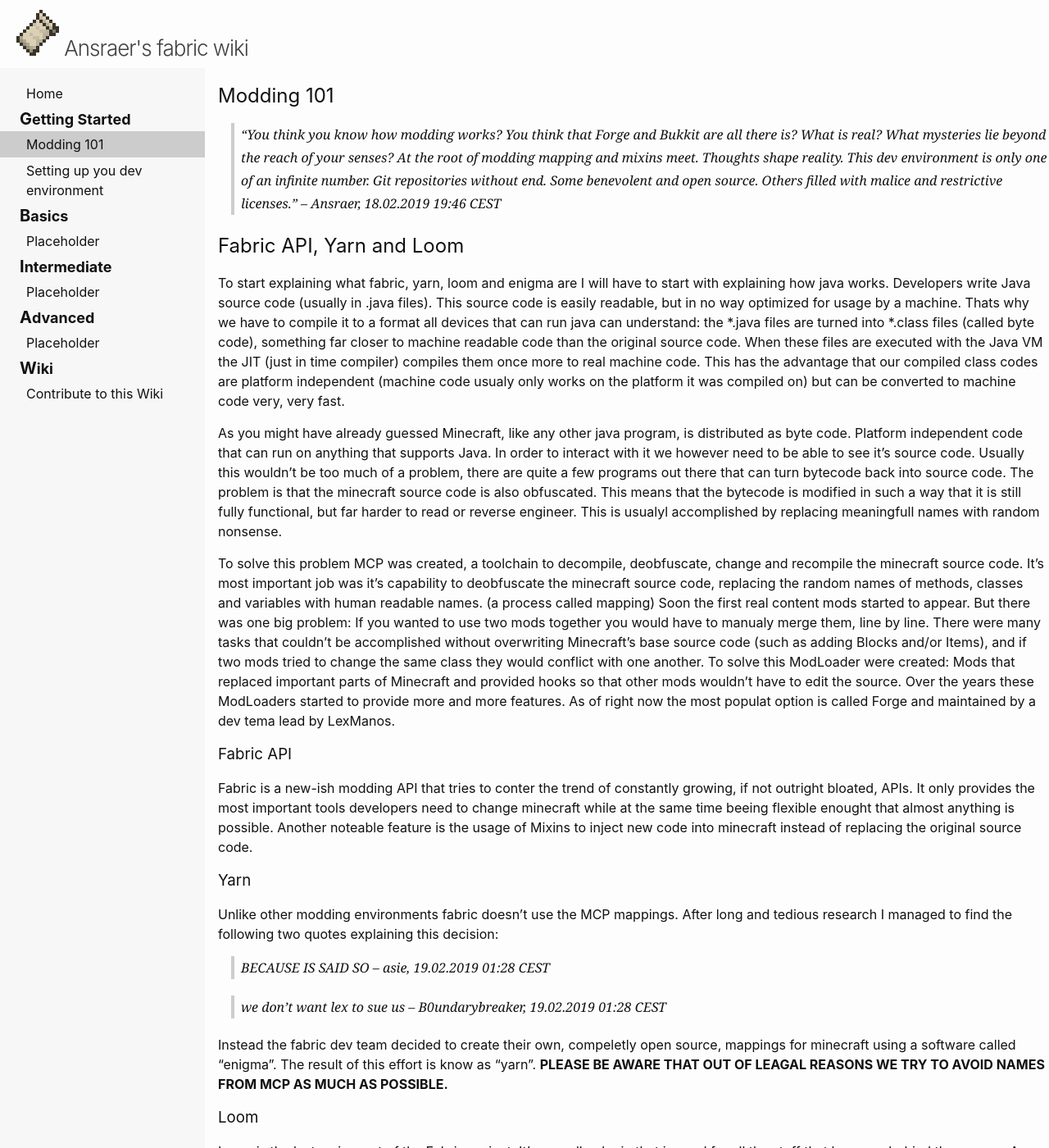
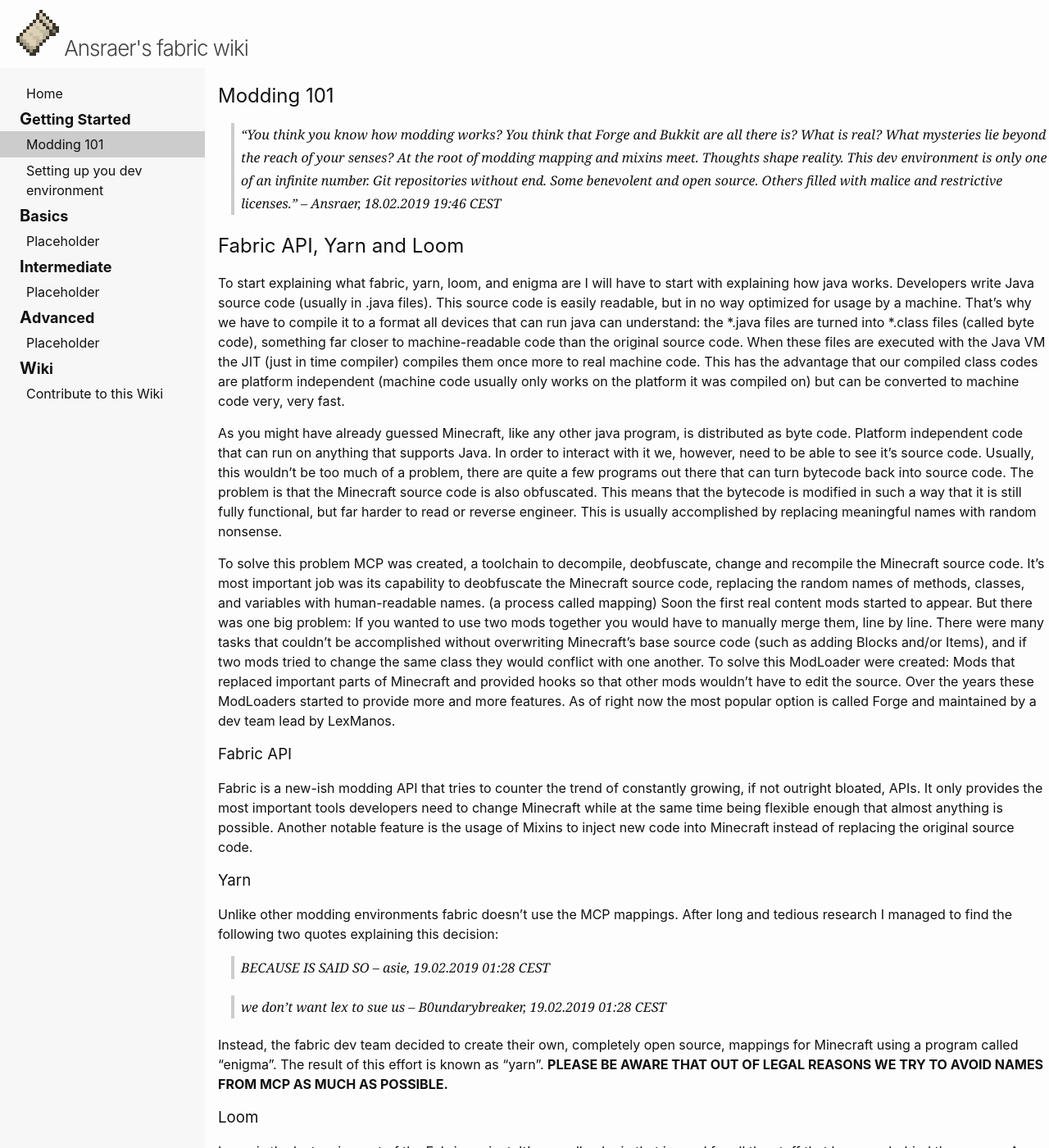
Before and after one commit to CottonMC/Wiki, a Jekyll site: the page built from _pages/_beginner/Modding101.md, in a window 1280 px wide and 1400 px high. Shown: the whole window at 82% size. Built offline with Jekyll 4.4.1, drawn with Linux system fonts in a browser that asks for light colours.

Commit message:
spelling update, added anchors

```diff
--- /dev/null
+++ b/_includes/anchor_headings.html
@@ -0,0 +1,100 @@
+{% capture headingsWorkspace %}
+  {% comment %}
+    Version 1.0.3
+      https://github.com/allejo/jekyll-anchor-headings
+
+    "Be the pull request you wish to see in the world." ~Ben Balter
+
+    Usage:
+      {% include anchor_headings.html html=content %}
+
+    Parameters:
+      * html          (string) - the HTML of compiled markdown generated by kramdown in Jekyll
+
+    Optional Parameters:
+      * beforeHeading (bool)   : false  - Set to true if the anchor should be placed _before_ the heading's content
+      * anchorBody    (string) :  ''    - The content that will be placed inside the anchor; the `%heading%` placeholder is available
+      * anchorClass   (string) :  ''    - The class(es) that will be used for each anchor. Separate multiple classes with a space
+      * anchorTitle   (string) :  ''    - The `title` attribute that will be used for anchors
+      * h_min         (int)    :  1     - The minimum header level to build an anchor for; any header lower than this value will be ignored
+      * h_max         (int)    :  6     - The maximum header level to build an anchor for; any header greater than this value will be ignored
+      * bodyPrefix    (string) :  ''    - Anything that should be inserted inside of the heading tag _before_ its anchor and content
+      * bodySuffix    (string) :  ''    - Anything that should be inserted inside of the heading tag _after_ its anchor and content
+
+    Output:
+      The original HTML with the addition of anchors inside of all of the h1-h6 headings.
+  {% endcomment %}
+
+  {% assign minHeader = include.h_min | default: 1 %}
+  {% assign maxHeader = include.h_max | default: 6 %}
+  {% assign beforeHeading = include.beforeHeading %}
+  {% assign nodes = include.html | split: '<h' %}
+
+  {% capture edited_headings %}{% endcapture %}
+
+  {% for _node in nodes %}
+    {% capture node %}{{ _node | strip }}{% endcapture %}
+
+    {% if node == "" %}
+      {% continue %}
+    {% endif %}
+
+    {% assign nextChar = node | replace: '"', '' | strip | slice: 0, 1 %}
+    {% assign headerLevel = nextChar | times: 1 %}
+
+    <!-- If the level is cast to 0, it means it's not a h1-h6 tag, so let's try to fix it -->
+    {% if headerLevel == 0 %}
+      {% if nextChar != '<' and nextChar != '' %}
+        {% capture node %}<h{{ node }}{% endcapture %}
+      {% endif %}
+
+      {% capture edited_headings %}{{ edited_headings }}{{ node }}{% endcapture %}
+      {% continue %}
+    {% endif %}
+
+    {% assign _workspace = node | split: '</h' %}
+    {% assign _idWorkspace = _workspace[0] | split: 'id="' %}
+    {% assign _idWorkspace = _idWorkspace[1] | split: '"' %}
+    {% assign html_id = _idWorkspace[0] %}
+
+    {% capture _hAttrToStrip %}{{ _workspace[0] | split: '>' | first }}>{% endcapture %}
+    {% assign header = _workspace[0] | replace: _hAttrToStrip, '' %}
+
+    <!-- Build the anchor to inject for our heading -->
+    {% capture anchor %}{% endcapture %}
+
+    {% if html_id and headerLevel >= minHeader and headerLevel <= maxHeader %}
+      {% capture anchor %}href="#{{ html_id}}"{% endcapture %}
+
+      {% if include.anchorClass %}
+        {% capture anchor %}{{ anchor }} class="{{ include.anchorClass }}"{% endcapture %}
+      {% endif %}
+
+      {% if include.anchorTitle %}
+        {% capture anchor %}{{ anchor }} title="{{ include.anchorTitle | replace: '%heading%', header }}"{% endcapture %}
+      {% endif %}
+
+      {% capture anchor %}<a {{ anchor }}>{{ include.anchorBody | replace: '%heading%', header | default: '' }}</a>{% endcapture %}
+
+      <!-- In order to prevent adding extra space after a heading, we'll let the 'anchor' value contain it -->
+      {% if beforeHeading %}
+        {% capture anchor %}{{ anchor }} {% endcapture %}
+      {% else %}
+        {% capture anchor %} {{ anchor }}{% endcapture %}
+      {% endif %}
+    {% endif %}
+
+    {% capture new_heading %}
+      <h{{ _hAttrToStrip }}
+        {{ include.bodyPrefix }}
+        {% if beforeHeading %}
+          {{ anchor }}{{ header }}
+        {% else %}
+          {{ header }}{{ anchor }}
+        {% endif %}
+        {{ include.bodySuffix }}
+      </h{{ _workspace | last }}
+    {% endcapture %}
+    {% capture edited_headings %}{{ edited_headings }}{{ new_heading }}{% endcapture %}
+  {% endfor %}
+{% endcapture %}{% assign headingsWorkspace = '' %}{{ edited_headings | strip }}
--- a/_layouts/default.html
+++ b/_layouts/default.html
@@ -30,7 +30,7 @@
             </nav>
 
             <main>
-                {{ content }}
+                {% include anchor_headings.html html=content %}
             </main>
 
 
--- a/_pages/_beginner/Modding101.md
+++ b/_pages/_beginner/Modding101.md
@@ -8,15 +8,15 @@ order: 1
 
 ## Fabric API, Yarn and Loom
 
-To start explaining what fabric, yarn, loom and enigma are I will have to start with explaining how java works. Developers write Java source code (usually in .java files). This source code is easily readable, but in no way optimized for usage by a machine. Thats why we have to compile it to a format all devices that can run java can understand: the *.java files are turned into *.class files (called byte code), something far closer to machine readable code than the original source code. When these files are executed with the Java VM the JIT (just in time compiler) compiles them once more to real machine code. This has the advantage that our compiled class codes are platform independent (machine code usualy only works on the platform it was compiled on) but can be converted to machine code very, very fast.
+To start explaining what fabric, yarn, loom, and enigma are I will have to start with explaining how java works. Developers write Java source code (usually in .java files). This source code is easily readable, but in no way optimized for usage by a machine. That's why we have to compile it to a format all devices that can run java can understand: the *.java files are turned into *.class files (called byte code), something far closer to machine-readable code than the original source code. When these files are executed with the Java VM the JIT (just in time compiler) compiles them once more to real machine code. This has the advantage that our compiled class codes are platform independent (machine code usually only works on the platform it was compiled on) but can be converted to machine code very, very fast.
 
-As you might have already guessed Minecraft, like any other java program, is distributed as byte code. Platform independent code that can run on anything that supports Java. In order to interact with it we however need to be able to see it's source code. Usually this wouldn't be too much of a problem, there are quite a few programs out there that can turn bytecode back into source code. The problem is that the minecraft source code is also obfuscated. This means that the bytecode is modified in such a way that it is still fully functional, but far harder to read or reverse engineer. This is usualyl accomplished by replacing meaningfull names with random nonsense.
+As you might have already guessed Minecraft, like any other java program, is distributed as byte code. Platform independent code that can run on anything that supports Java. In order to interact with it we, however, need to be able to see it's source code. Usually, this wouldn't be too much of a problem, there are quite a few programs out there that can turn bytecode back into source code. The problem is that the Minecraft source code is also obfuscated. This means that the bytecode is modified in such a way that it is still fully functional, but far harder to read or reverse engineer. This is usually accomplished by replacing meaningful names with random nonsense.
 
-To solve this problem MCP was created, a toolchain to decompile, deobfuscate, change and recompile the minecraft source code. It's most important job was it's capability to deobfuscate the minecraft source code, replacing the random names of methods, classes and variables with human readable names. (a process called mapping) Soon the first real content mods started to appear. But there was one big problem: If you wanted to use two mods together you would have to manualy merge them, line by line. There were many tasks that couldn't be accomplished without overwriting Minecraft's base source code (such as adding Blocks and/or Items), and if two mods tried to change the same class they would conflict with one another. To solve this ModLoader were created: Mods that replaced important parts of Minecraft and provided hooks so that other mods wouldn't have to edit the source. Over the years these ModLoaders started to provide more and more features. As of right now the most populat option is called Forge and maintained by a dev tema lead by LexManos.
+To solve this problem MCP was created, a toolchain to decompile, deobfuscate, change and recompile the Minecraft source code. It's most important job was its capability to deobfuscate the Minecraft source code, replacing the random names of methods, classes, and variables with human-readable names. (a process called mapping) Soon the first real content mods started to appear. But there was one big problem: If you wanted to use two mods together you would have to manually merge them, line by line. There were many tasks that couldn't be accomplished without overwriting Minecraft's base source code (such as adding Blocks and/or Items), and if two mods tried to change the same class they would conflict with one another. To solve this ModLoader were created: Mods that replaced important parts of Minecraft and provided hooks so that other mods wouldn't have to edit the source. Over the years these ModLoaders started to provide more and more features. As of right now the most popular option is called Forge and maintained by a dev team lead by LexManos.
 
 ### Fabric API
 
-Fabric is a new-ish modding API that tries to conter the trend of constantly growing, if not outright bloated, APIs. It only provides the most important tools developers need to change minecraft while at the same time beeing flexible enought that almost anything is possible. Another noteable feature is the usage of Mixins to inject new code into minecraft instead of replacing the original source code.
+Fabric is a new-ish modding API that tries to counter the trend of constantly growing, if not outright bloated, APIs. It only provides the most important tools developers need to change Minecraft while at the same time being flexible enough that almost anything is possible. Another notable feature is the usage of Mixins to inject new code into Minecraft instead of replacing the original source code.
 
 
 ### Yarn
@@ -28,7 +28,7 @@ Unlike other modding environments fabric doesn't use the MCP mappings. After lon
 > we don't want lex to sue us
 > -- <cite>B0undarybreaker, 19.02.2019 01:28 CEST</cite>
 
-Instead the fabric dev team decided to create their own, compeletly open source, mappings for minecraft using a software called "enigma". The result of this effort is know as "yarn". **PLEASE BE AWARE THAT OUT OF LEAGAL REASONS WE TRY TO AVOID NAMES FROM MCP AS MUCH AS POSSIBLE.**
+Instead, the fabric dev team decided to create their own, completely open source, mappings for Minecraft using a program called "enigma". The result of this effort is known as "yarn". **PLEASE BE AWARE THAT OUT OF LEGAL REASONS WE TRY TO AVOID NAMES FROM MCP AS MUCH AS POSSIBLE.**
 
 ### Loom
 Loom is the last major part of the Fabric project: It's a gradle plugin that is used for all the stuff that happens behind the scenes. As a modder all you need to know is that loom sets up your workspace and is used to build your mods final jar file. Other tha- Wait, why am I writing this? This was supposed to be a collection of notes for personal reference. All this stuff is not important! I got sidetracked again, Shit, shit, **SHIT**
```
